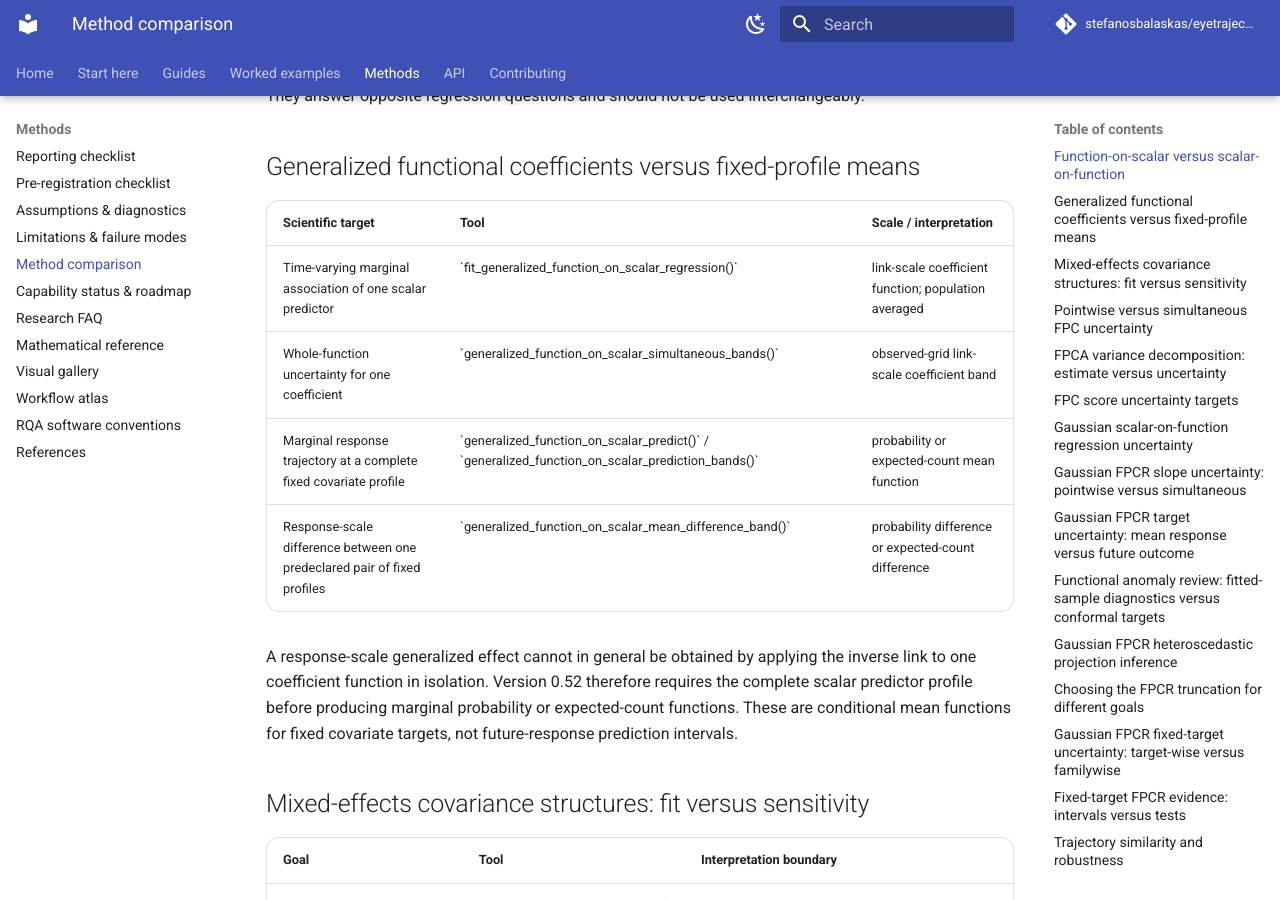
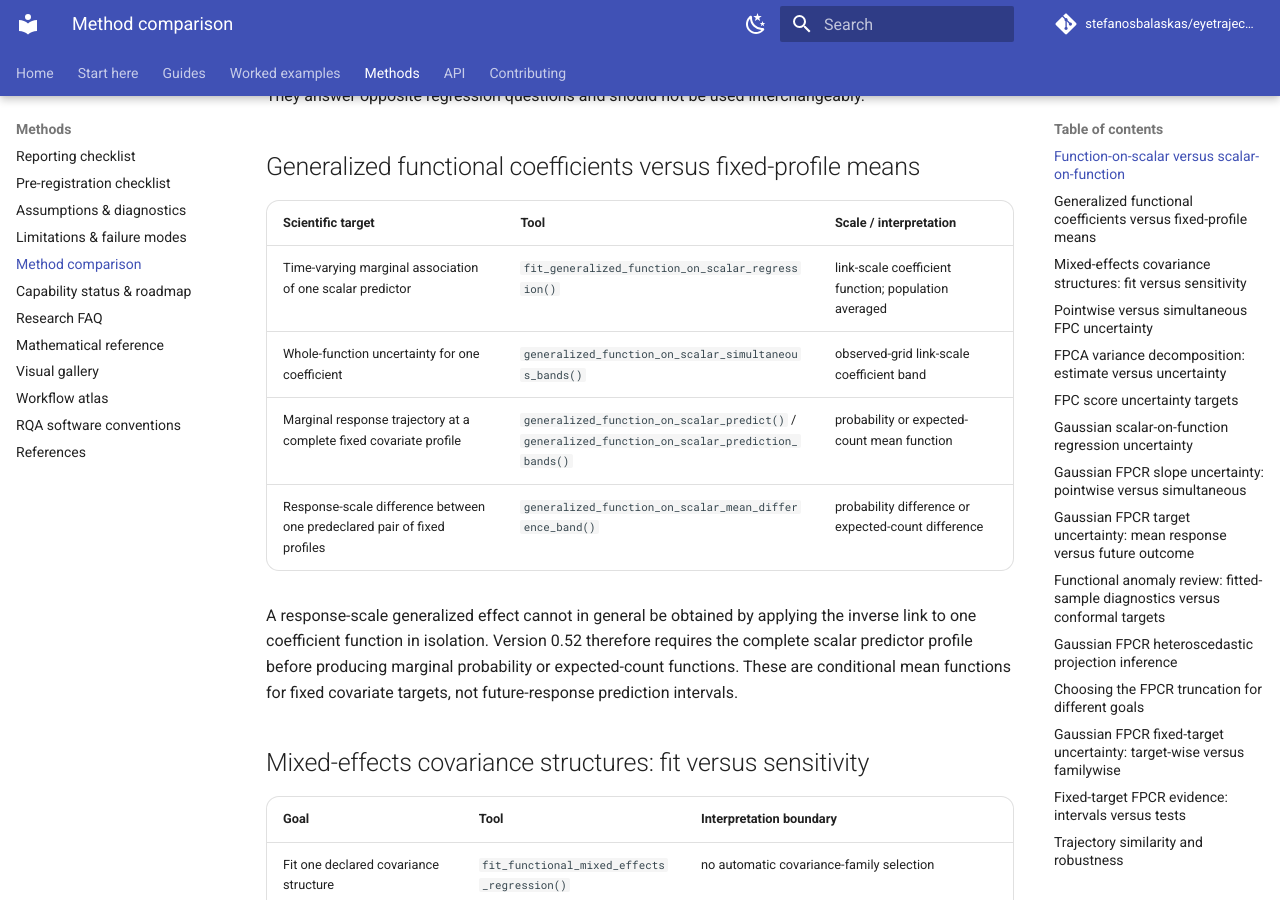
Before and after one commit to stefanosbalaskas/eyetrajectoriespy, an MkDocs documentation site: the page built from docs/methods/method-comparison.md, in a window 1280 px wide and 900 px high, scrolled down 2153 px. Built offline with MkDocs 1.6.1 and Material for MkDocs 9.7.7, drawn with Linux system fonts in a browser that asks for light colours; comment, search, counter and statistics services are not loaded.

Commit message:
Repair 0.52 Markdown inline code

```diff
--- a/docs/methods/method-comparison.md
+++ b/docs/methods/method-comparison.md
@@ -40,10 +40,10 @@ Function-on-scalar regression estimates coefficient functions over time. Scalar-
 
 | Scientific target | Tool | Scale / interpretation |
 |---|---|---|
-| Time-varying marginal association of one scalar predictor | \`fit_generalized_function_on_scalar_regression()\` | link-scale coefficient function; population averaged |
-| Whole-function uncertainty for one coefficient | \`generalized_function_on_scalar_simultaneous_bands()\` | observed-grid link-scale coefficient band |
-| Marginal response trajectory at a complete fixed covariate profile | \`generalized_function_on_scalar_predict()\` / \`generalized_function_on_scalar_prediction_bands()\` | probability or expected-count mean function |
-| Response-scale difference between one predeclared pair of fixed profiles | \`generalized_function_on_scalar_mean_difference_band()\` | probability difference or expected-count difference |
+| Time-varying marginal association of one scalar predictor | `fit_generalized_function_on_scalar_regression()` | link-scale coefficient function; population averaged |
+| Whole-function uncertainty for one coefficient | `generalized_function_on_scalar_simultaneous_bands()` | observed-grid link-scale coefficient band |
+| Marginal response trajectory at a complete fixed covariate profile | `generalized_function_on_scalar_predict()` / `generalized_function_on_scalar_prediction_bands()` | probability or expected-count mean function |
+| Response-scale difference between one predeclared pair of fixed profiles | `generalized_function_on_scalar_mean_difference_band()` | probability difference or expected-count difference |
 
 A response-scale generalized effect cannot in general be obtained by applying
 the inverse link to one coefficient function in isolation. Version 0.52
```
